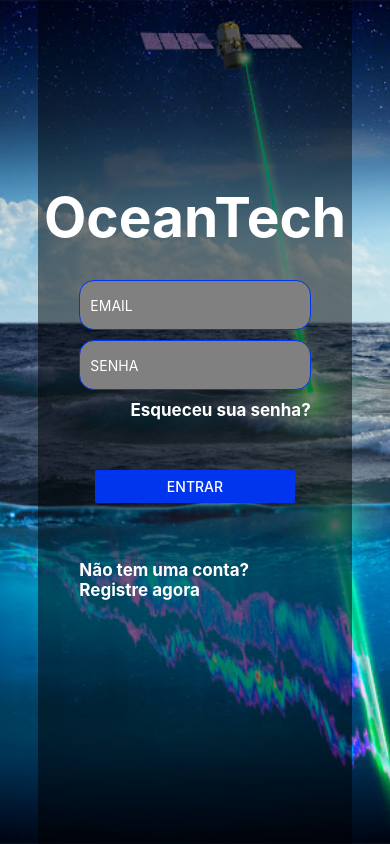
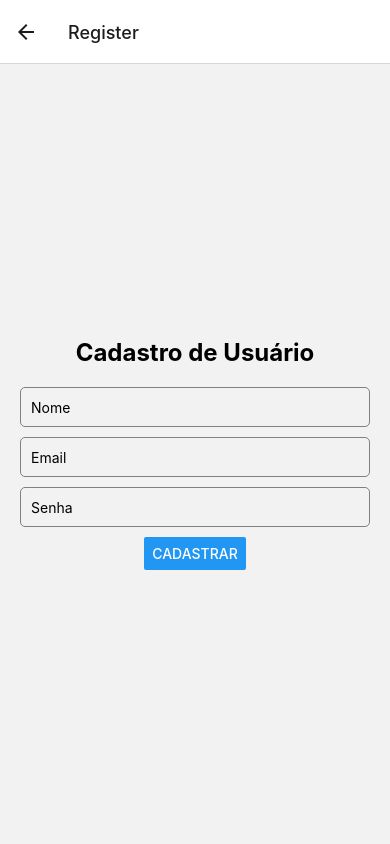
Before and after one commit to CalinaThalya/OceanTech, a React Native app: screen /Register in a window 390 px wide. Built offline with nearby package versions, Linux system fonts and the light colour scheme.

Commit message:
forgou passaword

```diff
--- a/App.js
+++ b/App.js
@@ -5,6 +5,7 @@ import Home from './components/Home'
 import Login from './components/Login';
 import Help from './components/Help';
 import About from './components/About';
+import Register from './components/Register';
 
 const Stack = createStackNavigator();
 
@@ -32,6 +33,11 @@ const App = () => {
           component={About}
           options={{ title: 'About' }}
           />
+           <Stack.Screen
+          name="Register"
+          component={Register}
+          options={{ title: 'Register' }}
+          />
       </Stack.Navigator>
     </NavigationContainer>
   );
--- a/components/Login.js
+++ b/components/Login.js
@@ -1,16 +1,27 @@
 import React, { useState } from 'react';
-import { View, ImageBackground, Text, TextInput, Button, TouchableOpacity, StyleSheet } from 'react-native';
+import { View, ImageBackground, Text, TextInput, Button, TouchableOpacity, StyleSheet, Alert } from 'react-native';
+import axios from 'axios';
 
 const Login = ({ navigation }) => {
   const [email, setEmail] = useState('');
   const [senha, setSenha] = useState('');
 
   const fazerLogin = () => {
-    if (email === 'admin@teste.com' && senha === 'abc123') {
-      navigation.navigate('Home');
-    } else {
-      alert('Usuário ou senha inválidos!');
-    }
+    axios.get('http://localhost:3000/users')
+      .then(response => {
+        const users = response.data;
+        const user = users.find(user => user.email === email && user.senha === senha);
+
+        if (user) {
+          navigation.navigate('Home');
+        } else {
+          Alert.alert('Erro', 'Usuário ou senha inválidos!');
+        }
+      })
+      .catch(error => {
+        console.error('Erro ao fazer login:', error);
+        Alert.alert('Erro', 'Ocorreu um erro ao fazer login.');
+      });
   };
 
   return (
--- a/components/Register.js
+++ b/components/Register.js
@@ -0,0 +1,96 @@
+import React, { useState } from 'react';
+import { View, Text, TextInput, Button, StyleSheet, Alert } from 'react-native';
+import axios from 'axios';
+
+const Register = ({ navigation }) => {
+  const [nome, setNome] = useState('');
+  const [email, setEmail] = useState('');
+  const [senha, setSenha] = useState('');
+
+  const cadastrarUsuario = () => {
+    if (!nome || !email || !senha) {
+      Alert.alert('Erro', 'Por favor, preencha todos os campos.');
+      return;
+    }
+
+    if (!validateEmail(email)) {
+      Alert.alert('Erro', 'Por favor, insira um email válido.');
+      return;
+    }
+
+    const novoUsuario = {
+      email: email,
+      senha: senha,
+    };
+
+    axios.post('http://localhost:3000/users', novoUsuario)
+      .then(response => {
+        console.log('Usuário cadastrado com sucesso:', response.data);
+        Alert.alert('Sucesso', 'Usuário cadastrado com sucesso.');
+        navigation.navigate('Login');
+      })
+      .catch(error => {
+        console.error('Erro ao cadastrar usuário:', error);
+        Alert.alert('Erro', 'Ocorreu um erro ao cadastrar usuário.');
+      });
+  };
+
+  const validateEmail = (email) => {
+    const re = /\S+@\S+\.\S+/;
+    return re.test(email);
+  };
+
+  return (
+    <View style={styles.container}>
+      <Text style={styles.title}>Cadastro de Usuário</Text>
+      <TextInput
+        style={styles.input}
+        placeholder="Nome"
+        value={nome}
+        onChangeText={text => setNome(text)}
+      />
+      <TextInput
+        style={styles.input}
+        placeholder="Email"
+        value={email}
+        onChangeText={text => setEmail(text)}
+      />
+      <TextInput
+        style={styles.input}
+        placeholder="Senha"
+        secureTextEntry={true}
+        value={senha}
+        onChangeText={text => setSenha(text)}
+      />
+      <Button
+        title="Cadastrar"
+        onPress={cadastrarUsuario}
+      />
+    </View>
+  );
+};
+
+const styles = StyleSheet.create({
+  container: {
+    flex: 1,
+    justifyContent: 'center',
+    alignItems: 'center',
+    padding: 20,
+  },
+  title: {
+    fontSize: 24,
+    fontWeight: 'bold',
+    marginBottom: 20,
+  },
+  input: {
+    width: '100%',
+    height: 40,
+    borderColor: 'gray',
+    borderWidth: 1,
+    borderRadius: 5,
+    marginBottom: 10,
+    paddingHorizontal: 10,
+  },
+});
+
+export default Register;
--- a/db.json
+++ b/db.json
@@ -1,5 +1,14 @@
 {
-    "users": [
-      { "id": 1, "email": "admin@teste.com", "senha": "abc123" }
-    ]
-  }
+  "users": [
+    {
+      "id": "1",
+      "email": "admin@teste.com",
+      "senha": "abc123"
+    },
+    {
+      "id": "751b",
+      "email": "pedro@gmail.com",
+      "senha": "123"
+    }
+  ]
+}
--- a/package.json
+++ b/package.json
@@ -12,6 +12,7 @@
     "@react-native-community/masked-view": "^0.1.11",
     "@react-navigation/native": "^6.1.17",
     "@react-navigation/stack": "^6.3.29",
+    "axios": "^1.7.2",
     "expo": "~51.0.9",
     "expo-status-bar": "~1.12.1",
     "react": "18.2.0",
```
Also changed, not shown: 1 other file (tests, documents, lock files or other folders).
